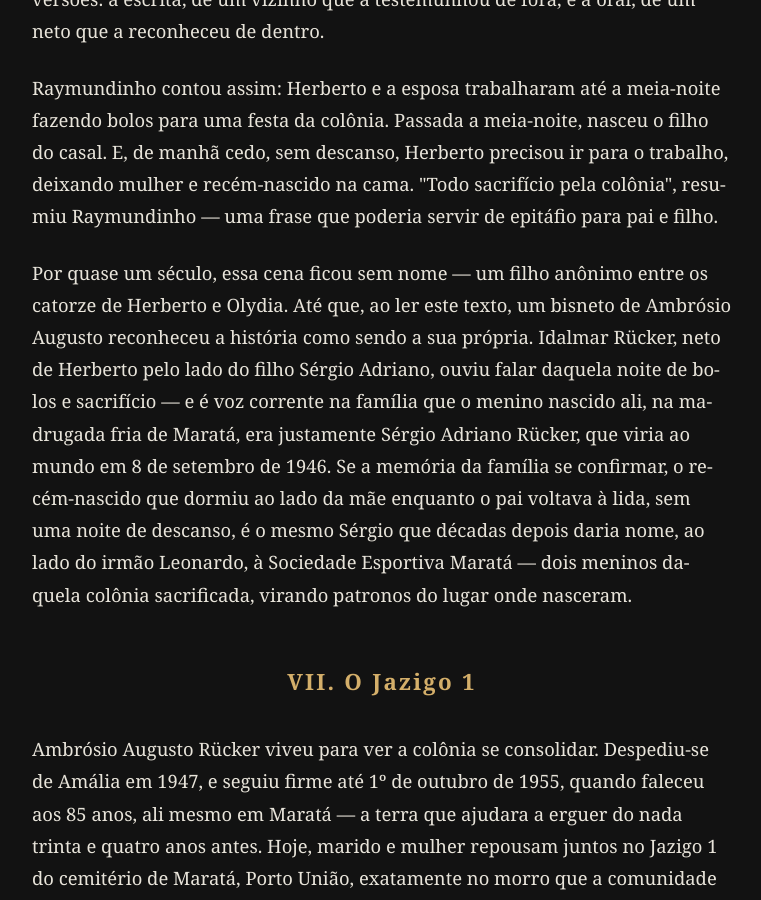
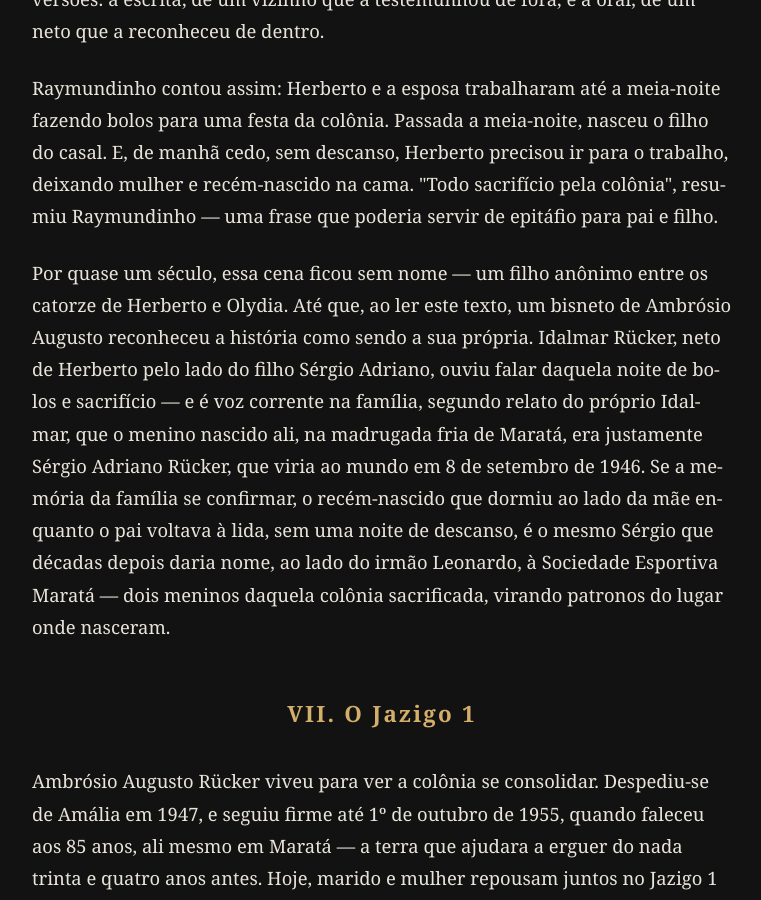
Before and after one commit to frucker-muss/frucker-muss.github.io, a Jekyll site: the page built from familia/ambrosio-augusto-uma-cronica.html, in a window 1280 px wide and 900 px high, scrolled down 3437 px. Shown: the whole window, without its empty margins (258-1019 px from the left). Built offline with Jekyll 4.4.1, drawn with Linux system fonts in a browser that asks for light colours.

Commit message:
fix: deixa explícita a fonte oral da identificação do bebê como Sérgio Adriano
O relato do parto em si vem do memorial escrito de Raymundinho; a
identificação de que o bebê era Sérgio Adriano vem do relato oral do
próprio Idalmar Rücker. Ajusta a frase para não misturar as duas
fontes.

```diff
--- a/familia/ambrosio-augusto-uma-cronica.html
+++ b/familia/ambrosio-augusto-uma-cronica.html
@@ -44,7 +44,7 @@ subtitle: "A jornada de Ambrósio Augusto Rücker"
 
 <p>Raymundinho contou assim: Herberto e a esposa trabalharam até a meia-noite fazendo bolos para uma festa da colônia. Passada a meia-noite, nasceu o filho do casal. E, de manhã cedo, sem descanso, Herberto precisou ir para o trabalho, deixando mulher e recém-nascido na cama. "Todo sacrifício pela colônia", resumiu Raymundinho — uma frase que poderia servir de epitáfio para pai e filho.</p>
 
-<p>Por quase um século, essa cena ficou sem nome — um filho anônimo entre os catorze de Herberto e Olydia. Até que, ao ler este texto, um bisneto de Ambrósio Augusto reconheceu a história como sendo a sua própria. Idalmar Rücker, neto de Herberto pelo lado do filho Sérgio Adriano, ouviu falar daquela noite de bolos e sacrifício — e é voz corrente na família que o menino nascido ali, na madrugada fria de Maratá, era justamente Sérgio Adriano Rücker, que viria ao mundo em 8 de setembro de 1946. Se a memória da família se confirmar, o recém-nascido que dormiu ao lado da mãe enquanto o pai voltava à lida, sem uma noite de descanso, é o mesmo Sérgio que décadas depois daria nome, ao lado do irmão Leonardo, à Sociedade Esportiva Maratá — dois meninos daquela colônia sacrificada, virando patronos do lugar onde nasceram.</p>
+<p>Por quase um século, essa cena ficou sem nome — um filho anônimo entre os catorze de Herberto e Olydia. Até que, ao ler este texto, um bisneto de Ambrósio Augusto reconheceu a história como sendo a sua própria. Idalmar Rücker, neto de Herberto pelo lado do filho Sérgio Adriano, ouviu falar daquela noite de bolos e sacrifício — e é voz corrente na família, segundo relato do próprio Idalmar, que o menino nascido ali, na madrugada fria de Maratá, era justamente Sérgio Adriano Rücker, que viria ao mundo em 8 de setembro de 1946. Se a memória da família se confirmar, o recém-nascido que dormiu ao lado da mãe enquanto o pai voltava à lida, sem uma noite de descanso, é o mesmo Sérgio que décadas depois daria nome, ao lado do irmão Leonardo, à Sociedade Esportiva Maratá — dois meninos daquela colônia sacrificada, virando patronos do lugar onde nasceram.</p>
 
 <h3>VII. O Jazigo 1</h3>
 
```
